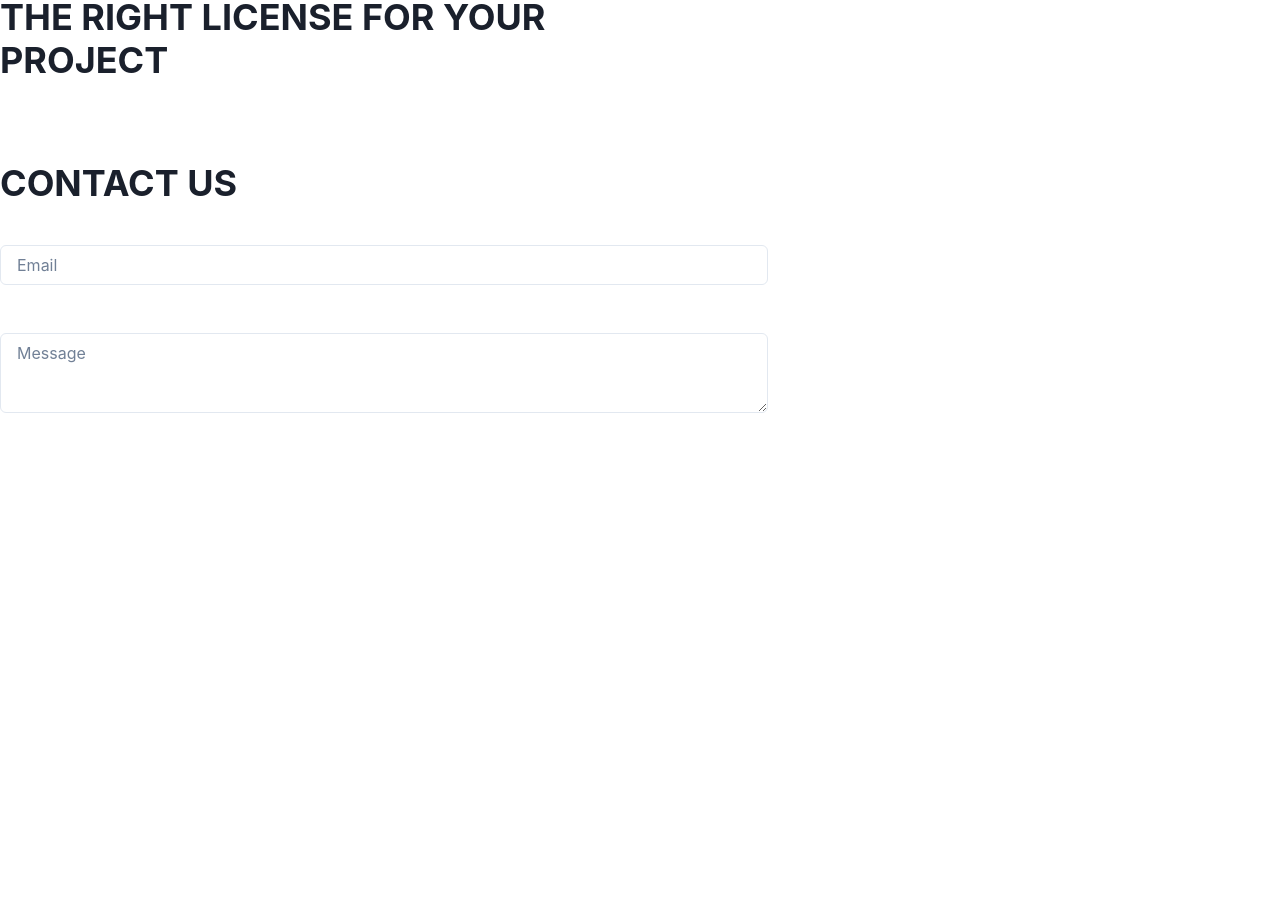
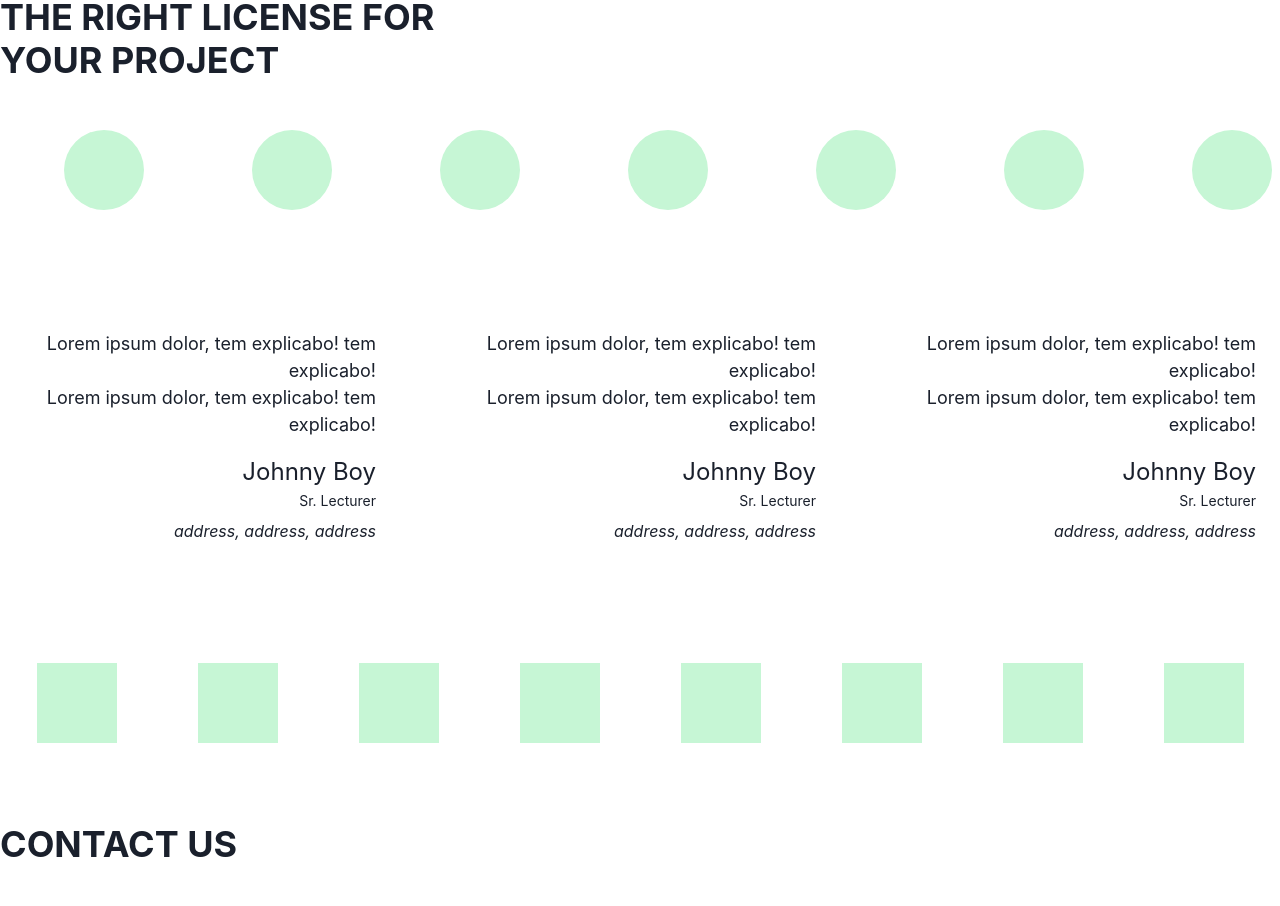
Before and after one commit to jasonLapina/Polypix-v2, a Next.js app: page / in a window 1280 px wide. Shown: the part 2140-3046 px from the top of the page. Before the commit the page ends 2593 px from the top, so only its background shows below. Built offline with nearby package versions, Linux system fonts and the light colour scheme.

Commit message:
finish home page layout

```diff
--- a/components/Home/HomePage.js
+++ b/components/Home/HomePage.js
@@ -1,3 +1,4 @@
+import { Box } from "@chakra-ui/react";
 import Contact from "./Contact";
 import Hero from "./Hero";
 import HomeSegment from "./HomeSegment";
@@ -20,7 +21,7 @@ const segmentContents = [
 
 function HomePage() {
   return (
-    <>
+    <Box mb='160px'>
       <Hero />
       <HomeSegment
         variant={1}
@@ -39,7 +40,7 @@ function HomePage() {
       />
       <Testimonials />
       <Contact />
-    </>
+    </Box>
   );
 }
 
--- a/components/Home/Testimonials.js
+++ b/components/Home/Testimonials.js
@@ -1,16 +1,61 @@
-import { Box, HStack, Heading } from "@chakra-ui/react";
+import { Box, HStack, Heading, Text } from "@chakra-ui/react";
 import ComponentLayout from "../Shared/Layout/ComponentLayout";
 import Marquee from "react-fast-marquee";
 
 function Testimonials() {
   const dummyIcons = Array.from({ length: 8 });
+  const dummyTestimonials = Array.from({ length: 3 });
   return (
     <Box py='40px'>
       <ComponentLayout>
         <Heading textTransform='uppercase'>
-          The right license for your <br /> project
+          The right license for <br /> your project
         </Heading>
-        <Box overflowY='hidden' speed={150} as={Marquee}></Box>
+        {/* RENDER LOGOS */}
+        <Box
+          my='48px'
+          overflowY='hidden'
+          speed={150}
+          as={Marquee}
+          autoFill={true}
+        >
+          {dummyIcons.map((item, i) => (
+            <Box
+              key={i}
+              w='80px'
+              h='80px'
+              mx='54px'
+              bgColor='green.100'
+              borderRadius='full'
+            />
+          ))}
+        </Box>
+        {/* RENDER TESTIMONIALS */}
+        <HStack my='120px' gap='40px' justify='center'>
+          {dummyTestimonials.map((item, i) => {
+            return (
+              <Box px='24px' textAlign='right' key={i}>
+                <Box fontSize='18px'>
+                  <Text>Lorem ipsum dolor, tem explicabo! tem explicabo!</Text>
+                  <Text>Lorem ipsum dolor, tem explicabo! tem explicabo!</Text>
+                </Box>
+                <Box mt='16px'>
+                  <Text fontSize='24px'>Johnny Boy</Text>
+                  <Text fontSize='14px'>Sr. Lecturer</Text>
+                </Box>
+                <Text as='address' mt='8px'>
+                  address, address, address
+                </Text>
+              </Box>
+            );
+          })}
+        </HStack>
+        {/* RENDER NON-MARQUEE LOGOS */}
+        <HStack justify='space-around'>
+          {dummyIcons.map((item, i) => (
+            <Box key={i} w='80px' h='80px' bgColor='green.100' />
+          ))}
+        </HStack>
       </ComponentLayout>
     </Box>
   );
```
